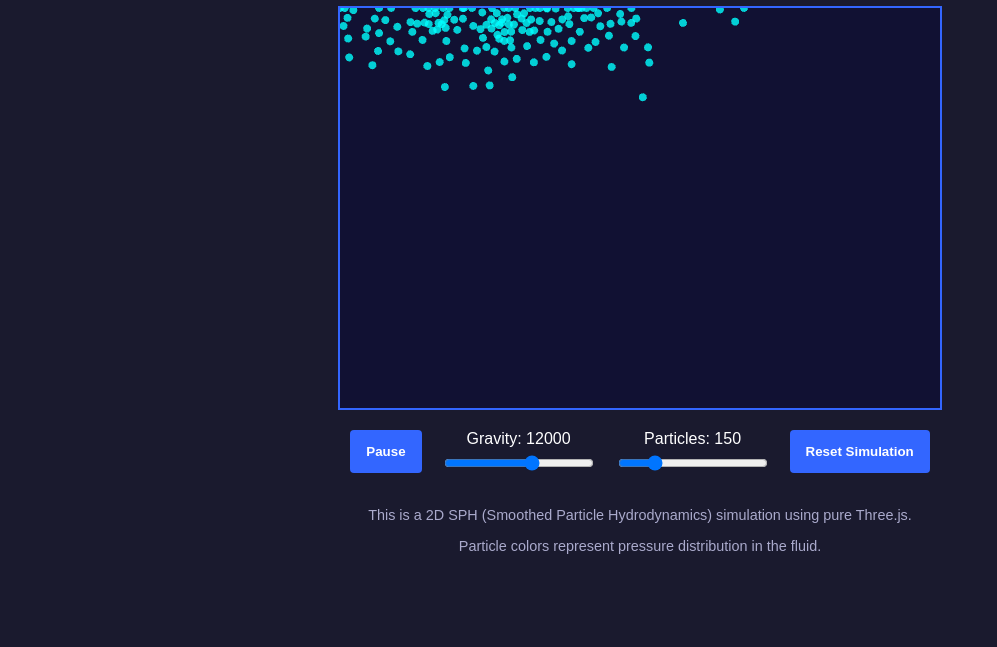
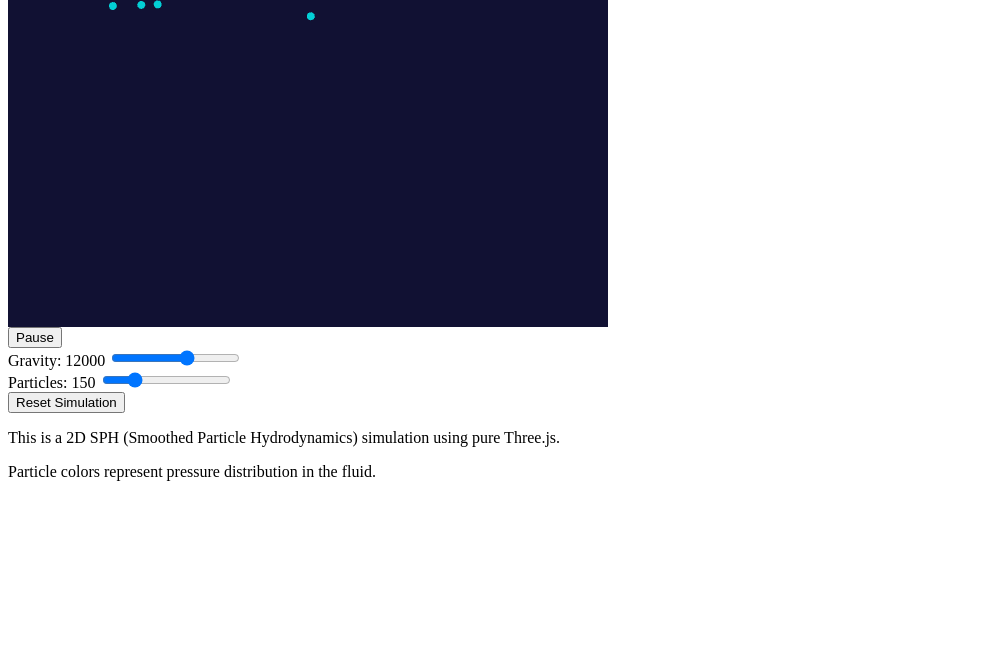
Before and after one commit to tarinyoom/browser-dynamics, a website built with Vite: page index.html in a window 1280 px wide. Shown: the part 153-800 px from the top of the page, without its empty margins (0-997 px from the left). Built offline with nearby package versions, Linux system fonts and the light colour scheme; animation ran at ten frames a second.

Commit message:
Remove style

```diff
--- a/index.html
+++ b/index.html
@@ -4,72 +4,6 @@
     <meta charset="UTF-8">
     <meta name="viewport" content="width=device-width, initial-scale=1.0">
     <title>2D SPH Simulation with Three.js</title>
-    <style>
-        body {
-            margin: 0;
-            padding: 0;
-            background-color: #1a1a2e;
-            color: white;
-            font-family: Arial, sans-serif;
-            overflow: hidden;
-        }
-        #container {
-            position: relative;
-            width: 100%;
-            height: 100vh;
-            display: flex;
-            flex-direction: column;
-            align-items: center;
-            justify-content: center;
-        }
-        #simulation {
-            border: 2px solid #3366ff;
-            margin-bottom: 20px;
-        }
-        .controls {
-            display: flex;
-            gap: 20px;
-            margin-bottom: 20px;
-            flex-wrap: wrap;
-            justify-content: center;
-        }
-        .control-group {
-            display: flex;
-            flex-direction: column;
-        }
-        label {
-            margin-bottom: 5px;
-            text-align: center;
-        }
-        button {
-            padding: 8px 16px;
-            background-color: #3366ff;
-            border: none;
-            border-radius: 4px;
-            color: white;
-            font-weight: bold;
-            cursor: pointer;
-            transition: background-color 0.3s;
-        }
-        button:hover {
-            background-color: #2255ee;
-        }
-        button.pause {
-            background-color: #ff3366;
-        }
-        button.pause:hover {
-            background-color: #ee2255;
-        }
-        input[type="range"] {
-            width: 150px;
-        }
-        .info {
-            font-size: 0.9em;
-            color: #aaaacc;
-            text-align: center;
-            max-width: 600px;
-        }
-    </style>
 </head>
 <body>
     <div id="container">
```
